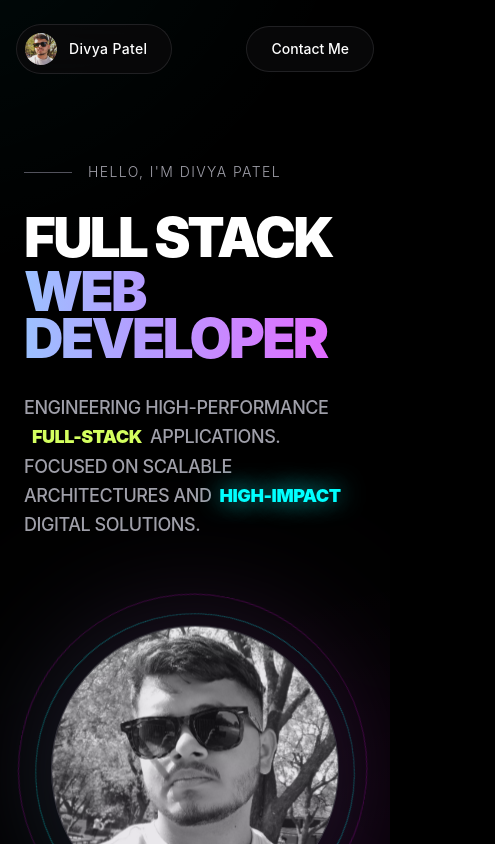
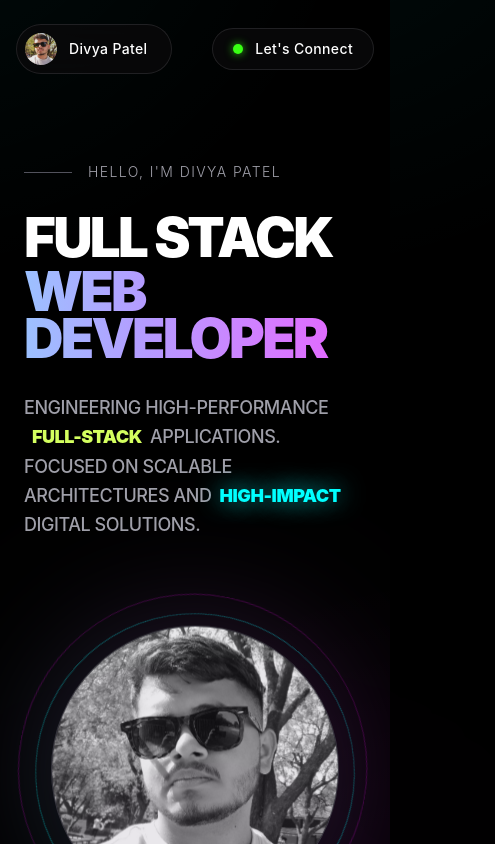
Before and after one commit to Divya241181/DIVYA_PATEL, a React app in the folder frontend/: page / in a window 390 px wide. Shown: the top 844 px of the page, 495 px wide, since content can reach past the window. Built offline with nearby package versions, Linux system fonts and the light colour scheme; the HTML template or start-up script is replaced by a standard one.

Commit message:
Contect Form Updated

```diff
--- a/frontend/src/components/Contact.jsx
+++ b/frontend/src/components/Contact.jsx
@@ -22,73 +22,84 @@ const Contact = () => {
   };
 
   return (
-    <section id="contact" className="py-24 px-4 relative">
-      <div className="absolute bottom-0 right-0 w-[500px] h-[500px] bg-accent-neon/10 rounded-full blur-[120px] pointer-events-none -z-10"></div>
+    <section id="contact" className="py-32 px-4 relative max-w-[1200px] mx-auto min-h-screen flex flex-col justify-center">
+      {/* Background ambient glow */}
+      <div className="absolute top-1/2 left-1/2 -translate-x-1/2 -translate-y-1/2 w-[600px] h-[600px] bg-accent-neon/10 rounded-full blur-[120px] pointer-events-none -z-10"></div>
 
-      <div className="max-w-4xl mx-auto glass-panel p-10 md:p-16 rounded-[3rem] border border-white/10 relative overflow-hidden">
-        <div className="text-center mb-12 relative z-10">
+      <div className="relative z-10 mb-16 text-center md:text-left">
         <motion.h2
-            initial={{ opacity: 0 }}
-            whileInView={{ opacity: 1 }}
+          initial={{ opacity: 0, y: 50 }}
+          whileInView={{ opacity: 1, y: 0 }}
           viewport={{ once: true }}
-            className="text-4xl md:text-6xl font-black uppercase tracking-tighter text-white mb-4"
+          className="text-6xl md:text-[8rem] font-black uppercase tracking-tighter text-white mb-2 leading-none"
         >
-            Launch <span className="text-accent-neon">Project</span>
+          Let's <span className="text-accent-neon">Talk.</span>
         </motion.h2>
-          <p className="text-zinc-400 text-lg font-mono">
-            {'>_ Initiate a connection sequence.'}
-          </p>
       </div>
 
-        <form onSubmit={handleSubmit} className="space-y-6 relative z-10">
-          <div className="grid md:grid-cols-2 gap-6">
-            <div className="relative group">
-              <label className="absolute left-4 -top-2.5 bg-black px-2 text-xs font-mono text-zinc-500 uppercase tracking-widest transition-colors group-focus-within:text-accent-neon">Name</label>
+      <div className="glass-panel p-8 md:p-16 rounded-[3rem] border border-white/5 relative overflow-hidden backdrop-blur-xl bg-zinc-950/40">
+        <form onSubmit={handleSubmit} className="relative z-10">
+
+          {/* Madlibs style inputs for Name and Email */}
+          <div className="text-3xl md:text-5xl font-medium leading-[2.2] md:leading-[1.8] text-zinc-400">
+             Hello! My name is <br className="hidden sm:block md:hidden" />
              <input
                type="text"
                name="name"
                value={formData.name}
                onChange={handleChange}
+               placeholder="Your Name"
                required
-                className="w-full bg-zinc-950/50 border border-zinc-800 rounded-2xl px-6 py-5 text-white focus:outline-none focus:border-accent-neon transition-colors"
-                placeholder="John Doe"
+               className="inline-block mx-2 bg-transparent border-b-2 border-zinc-700/80 focus:border-accent-purple text-white placeholder-zinc-700 outline-none w-48 md:w-80 text-center transition-colors font-bold mt-2 md:mt-0"
              />
-            </div>
-            <div className="relative group">
-              <label className="absolute left-4 -top-2.5 bg-black px-2 text-xs font-mono text-zinc-500 uppercase tracking-widest transition-colors group-focus-within:text-accent-neon">Email</label>
+             <br className="hidden lg:block"/>
+             and I'm looking to connect. <br className="hidden sm:block md:hidden" /> You can reach me at
              <input
                type="email"
                name="email"
                value={formData.email}
                onChange={handleChange}
+               placeholder="Email Address"
                required
-                className="w-full bg-zinc-950/50 border border-zinc-800 rounded-2xl px-6 py-5 text-white focus:outline-none focus:border-accent-neon transition-colors"
-                placeholder="john@example.com"
-              />
+               className="inline-block mx-2 bg-transparent border-b-2 border-zinc-700/80 focus:border-accent-gold text-white placeholder-zinc-700 outline-none w-[90%] md:w-96 text-center transition-colors font-bold mt-4 md:mt-0"
+             />.
           </div>
-          </div>
-          <div className="relative group">
-            <label className="absolute left-4 -top-2.5 bg-black px-2 text-xs font-mono text-zinc-500 uppercase tracking-widest transition-colors group-focus-within:text-accent-neon">Message</label>
+
+          <div className="mt-20 md:mt-24">
+             <label className="text-zinc-500 uppercase tracking-widest font-mono text-sm mb-4 block">Here are the details of my inquiry:</label>
              <textarea
                name="message"
                value={formData.message}
                onChange={handleChange}
+               placeholder="Tell me all about your idea..."
                required
-              rows="5"
-              className="w-full bg-zinc-950/50 border border-zinc-800 rounded-2xl px-6 py-5 text-white focus:outline-none focus:border-accent-neon transition-colors resize-none"
-              placeholder="Tell me about your project..."
+               rows="2"
+               className="w-full bg-transparent border-b-2 border-zinc-700/80 focus:border-accent-neon text-white text-2xl md:text-4xl font-light placeholder-zinc-800 outline-none resize-none transition-colors pb-4"
              ></textarea>
           </div>
 
+          <div className="mt-16 flex flex-col md:flex-row items-center justify-between gap-6">
+             {status && (
+               <p className={`font-mono text-sm tracking-wide ${status.includes('success') ? 'text-[#39FF14]' : 'text-red-500'} order-2 md:order-1`}>
+                 {status}
+               </p>
+             )}
+
+             <div className="w-full md:w-auto order-1 md:order-2 ml-auto">
                <button
                   type="submit"
                   disabled={status === 'Sending...'}
-            className="w-full keycap border-b-[6px] py-6 font-black text-xl tracking-widest uppercase hover:text-accent-neon disabled:opacity-50 mt-6"
+                  className="w-full md:w-auto overflow-hidden group button-calypso bg-zinc-100 text-black px-12 py-6 rounded-full font-black text-lg md:text-xl tracking-wider uppercase transition-colors duration-300 disabled:opacity-50 flex items-center justify-center shadow-lg"
+                  style={{ '--hover-bg': '#00FFFF' }}
                >
+                  <span className="calypso-text flex items-center gap-3 group-hover:text-black">
                     {status === 'Sending...' ? 'Transmitting...' : 'Send Message'}
+                    <svg width="24" height="24" viewBox="0 0 24 24" fill="none" stroke="currentColor" strokeWidth="2.5"><path d="M5 12h14"></path><path d="M12 5l7 7-7 7"></path></svg>
+                  </span>
                </button>
+             </div>
+          </div>
 
-          {status && <p className={`mt-4 text-center font-mono ${status.includes('success') ? 'text-green-400' : 'text-red-500'}`}>{status}</p>}
         </form>
       </div>
     </section>
--- a/frontend/src/components/Navbar.jsx
+++ b/frontend/src/components/Navbar.jsx
@@ -19,23 +19,40 @@ const Navbar = () => {
 
       {/* Center Nav Pills (Hidden on mobile) */}
       <div className="hidden md:flex items-center gap-2 bg-zinc-950/80 backdrop-blur-md border border-zinc-800/80 px-6 py-3 rounded-full">
-        <a href="#home" className="text-zinc-400 hover:text-white transition-colors text-sm px-4 py-1 rounded-full flex items-center gap-2">
+        <a href="#home" className="group button-calypso text-sm px-4 py-1.5 transition-colors duration-300" style={{ '--hover-bg': '#B599FF' }}>
+           <span className="calypso-text flex items-center gap-2 font-medium text-zinc-400 group-hover:text-black transition-colors duration-300">
              <svg width="14" height="14" viewBox="0 0 24 24" fill="none" stroke="currentColor" strokeWidth="2"><path d="M3 9l9-7 9 7v11a2 2 0 0 1-2 2H5a2 2 0 0 1-2-2z"></path><polyline points="9 22 9 12 15 12 15 22"></polyline></svg>
              Home
+           </span>
         </a>
-        <a href="#projects" className="text-zinc-400 hover:text-white transition-colors text-sm px-4 py-1 rounded-full flex items-center gap-2">
+        <a href="#projects" className="group button-calypso text-sm px-4 py-1.5 transition-colors duration-300" style={{ '--hover-bg': '#FFD700' }}>
+           <span className="calypso-text flex items-center gap-2 font-medium text-zinc-400 group-hover:text-black transition-colors duration-300">
              <svg width="14" height="14" viewBox="0 0 24 24" fill="none" stroke="currentColor" strokeWidth="2"><rect x="2" y="7" width="20" height="14" rx="2" ry="2"></rect><path d="M16 21V5a2 2 0 0 0-2-2h-4a2 2 0 0 0-2 2v16"></path></svg>
              My Projects
+           </span>
         </a>
-        <a href="#about" className="text-zinc-400 hover:text-white transition-colors text-sm px-4 py-1 rounded-full flex items-center gap-2">
+        <a href="#about" className="group button-calypso text-sm px-4 py-1.5 transition-colors duration-300" style={{ '--hover-bg': '#00FFFF' }}>
+           <span className="calypso-text flex items-center gap-2 font-medium text-zinc-400 group-hover:text-black transition-colors duration-300">
              <svg width="14" height="14" viewBox="0 0 24 24" fill="none" stroke="currentColor" strokeWidth="2"><path d="M20 21v-2a4 4 0 0 0-4-4H8a4 4 0 0 0-4 4v2"></path><circle cx="12" cy="7" r="4"></circle></svg>
              About Me
+           </span>
         </a>
       </div>
 
       {/* Right Contact Pill */}
-      <a href="#contact" className="bg-zinc-950/80 hover:bg-zinc-900 backdrop-blur-md border border-zinc-800/80 px-6 py-3 rounded-full text-white text-sm font-medium transition-colors">
-        Contact Me
+      <a href="#contact" className="group button-calypso bg-zinc-950/80 backdrop-blur-md border border-zinc-800/80 px-5 py-2.5 sm:px-6 sm:py-3 cursor-pointer block" style={{ '--hover-bg': '#0ea5e9' }}>
+        <span className="calypso-text flex items-center gap-3 text-white text-sm font-medium">
+           {/* Pulsing Availability Dot */}
+           <span className="relative flex items-center justify-center shrink-0">
+              <span className="absolute w-3.5 h-3.5 bg-[#39FF14] rounded-full animate-[ping_2s_cubic-bezier(0,0,0.2,1)_infinite] opacity-60"></span>
+              <span className="relative w-2.5 h-2.5 bg-[#39FF14] rounded-full shadow-[0_0_8px_rgba(57,255,20,0.8)]"></span>
+           </span>
+
+           {/* Text */}
+           <span className="tracking-wide">
+             Let's Connect
+           </span>
+        </span>
       </a>
     </motion.nav>
   );
--- a/frontend/src/index.css
+++ b/frontend/src/index.css
@@ -106,3 +106,74 @@ a, button, input, textarea, select {
   scrollbar-width: thin;
   scrollbar-color: #27272a #000;
 }
+
+/* Calypso Button Core Styles */
+.button-calypso {
+	overflow: hidden;
+	position: relative;
+	border-radius: 9999px; /* Pill shape */
+	z-index: 1;
+}
+
+.button-calypso .calypso-text {
+	position: relative;
+	z-index: 10;
+}
+
+.button-calypso:hover .calypso-text {
+	animation: MoveScaleUpInitial 0.3s forwards, MoveScaleUpEnd 0.3s forwards 0.3s;
+}
+
+@keyframes MoveScaleUpInitial {
+	to {
+		transform: translate3d(0,-105%,0) scale3d(1,2,1);
+		opacity: 0;
+	}
+}
+
+@keyframes MoveScaleUpEnd {
+	from {
+		transform: translate3d(0,100%,0) scale3d(1,2,1);
+		opacity: 0;
+	}
+	to {
+		transform: translate3d(0,0,0);
+		opacity: 1;
+	}
+}
+
+.button-calypso::before {
+	content: '';
+	background: var(--hover-bg, #fff);
+	width: 120%;
+	height: 0;
+	padding-bottom: 120%;
+	top: -110%;
+	left: -10%;
+	border-radius: 50%;
+	transform: translate3d(0,68%,0) scale3d(0,0,0);
+	position: absolute;
+	z-index: -1;
+}
+
+.button-calypso:hover::before {
+	transform: translate3d(0,0,0) scale3d(1,1,1);
+	transition: transform 0.4s cubic-bezier(0.1, 0, 0.3, 1);
+}
+
+.button-calypso::after {
+	content: '';
+	background: var(--hover-bg, #fff);
+	transform: translate3d(0,-100%,0);
+	transition: transform 0.4s cubic-bezier(0.1, 0, 0.3, 1);
+	position: absolute;
+	top: 0; left: 0; right: 0; bottom: 0;
+	z-index: -2;
+}
+
+.button-calypso:hover::after {
+	transform: translate3d(0,0,0);
+	transition-duration: 0.05s;
+	transition-delay: 0.4s;
+	transition-timing-function: linear;
+}
```
Also changed, not shown: frontend/src/components/About.jsx (+18 -9 lines), frontend/public/ancient-map.png (added). Lines whose indentation alone changed are shown as unchanged.
